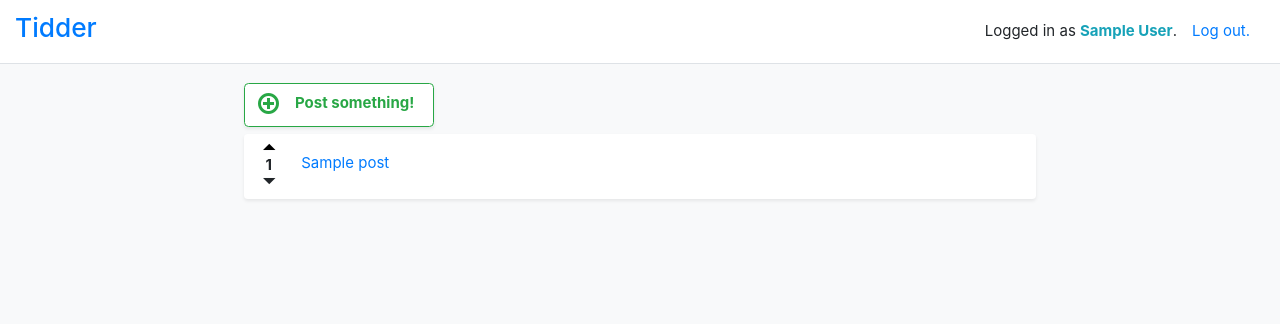
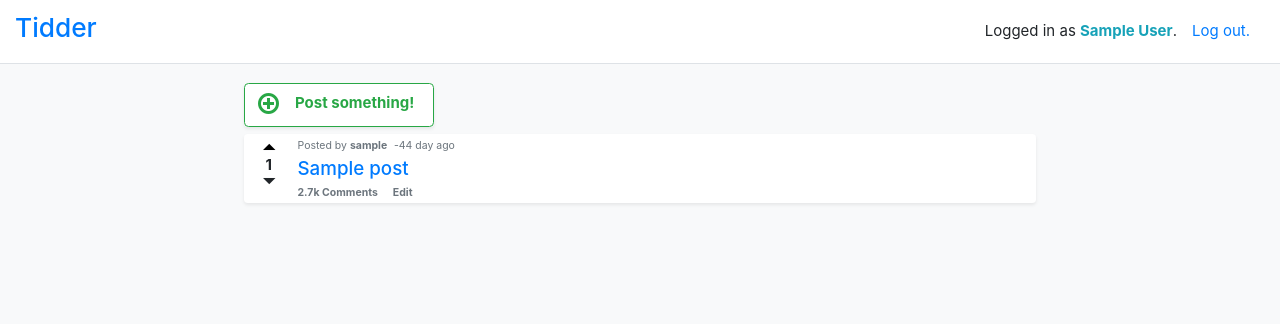
Before and after one commit to esksami/inoolktidder, a Flask app: page / in a window 1280 px wide. Shown: the top 324 px of the page. Run offline with Flask 2, Linux system fonts and the light colour scheme; a user stored in the database is signed in; tables that the repository leaves empty hold one stand-in row (values such as "Sample post"); some libraries are stand-ins or nearby versions.

Commit message:
Add usernames and 'time since posted' to posts

```diff
--- a/application/posts/models.py
+++ b/application/posts/models.py
@@ -1,7 +1,10 @@
 from application import db
 from application.models import Base
 
+from sqlalchemy.orm import relationship
 from sqlalchemy.sql import text
+
+from datetime import datetime
 
 
 class Post(Base):
@@ -12,9 +15,44 @@
     account_id = db.Column(db.Integer, db.ForeignKey('account.id'),
                            nullable=False)
 
+    user = relationship("User", backref="Post")
+
     def __init__(self, title, content):
         self.title = title
         self.content = content
+
+    def time_since_posted(self):
+        delta = datetime.now() - self.date_created
+
+        unit, value = '', 0
+
+        if not delta.days:
+            if delta.seconds < 60:
+                unit = 'second'
+                value = delta.seconds
+            elif delta.seconds < 3600:
+                unit = 'minute'
+                value = delta.seconds // 60
+            else:
+                unit = 'hour'
+                value = delta.seconds // 3600
+        else:
+            if delta.days < 7:
+                unit = 'day'
+                value = delta.days
+            elif delta.days < 30.44:
+                unit = 'week'
+                value = delta.days // 7
+            elif delta.days < 365.24:
+                unit = 'month'
+                value = delta.days // 30.44
+            else:
+                unit = 'year'
+                value = delta.days // 365.24
+
+        plural = 's' if value > 1 else ''
+
+        return f'{value} {unit}{plural} ago'
 
     @staticmethod
     def user_post_count(user_id):
--- a/application/posts/views.py
+++ b/application/posts/views.py
@@ -2,14 +2,19 @@
 from flask_login import login_required, current_user
 
 from application import app, db
+
 from application.posts.models import Post
 from application.posts.forms import PostForm
+
+from application.auth.models import User
 
 
 
 @app.route("/", methods=["GET"])
 def posts_index():
-    return render_template("posts/list.html", posts=Post.query.all())
+    posts = db.session().query(Post).join(User, User.id == Post.account_id).all()
+
+    return render_template("posts/list.html", posts=posts)
 
 @app.route("/submit")
 @login_required
--- a/application/static/styles/style.css
+++ b/application/static/styles/style.css
@@ -10,3 +10,11 @@
 h2 {
   font-size: 1.55rem
 }
+
+h3 {
+  font-size: 1.25rem
+}
+
+.small-text {
+	font-size: 0.7rem
+}
--- a/application/templates/posts/list.html
+++ b/application/templates/posts/list.html
@@ -36,11 +36,36 @@
           <i class="material-icons font-weight-bold">arrow_drop_down</i>
         </div>
       </div>
-      <div class="flex-grow-1 my-auto p-2 pb-3">
-        <a href="{{ url_for('posts_details', post_id=post.id) }}">
-          {{ post.title }}
-        </a>
+      <!-- Posted by, Title, Comment amount -->
+<!--       <div class="d-flex flex-column">
+
+      </div> -->
+      <div class="flex-grow-1 my-auto pt-1 pl-1 pr-1">
+        <!-- posted by -->
+        <div class="text-muted small-text">
+          Posted by <span class="text-muted small-text font-weight-bold mr-1">{{ post.user.username }}</span> {{ post.time_since_posted() }}
+        </div>
+        <!-- title -->
+        <div class="mt-1">
+          <a href="{{ url_for('posts_details', post_id=post.id) }}">
+            <h3 class="mb-0">{{ post.title }}</h3>
+          </a>
+        </div>
+        <!-- comments + edit -->
+        <div class="misc-container d-flex flex-row">
+          <div class="comments mr-3">
+            <span class="small-text text-muted font-weight-bold">2.7k Comments</span>
+          </div>
+        {% if current_user.id == post.account_id %}
+          <div class="edit mr-3">
+            <a href="{{ url_for('posts_edit_form', post_id=post.id) }}">
+              <span class="small-text text-muted font-weight-bold">Edit</span>
+            </a>
+          </div>
+        {% endif %}
+        </div>
       </div>
+
     </div>
   {% endfor %}
   </div>
```
